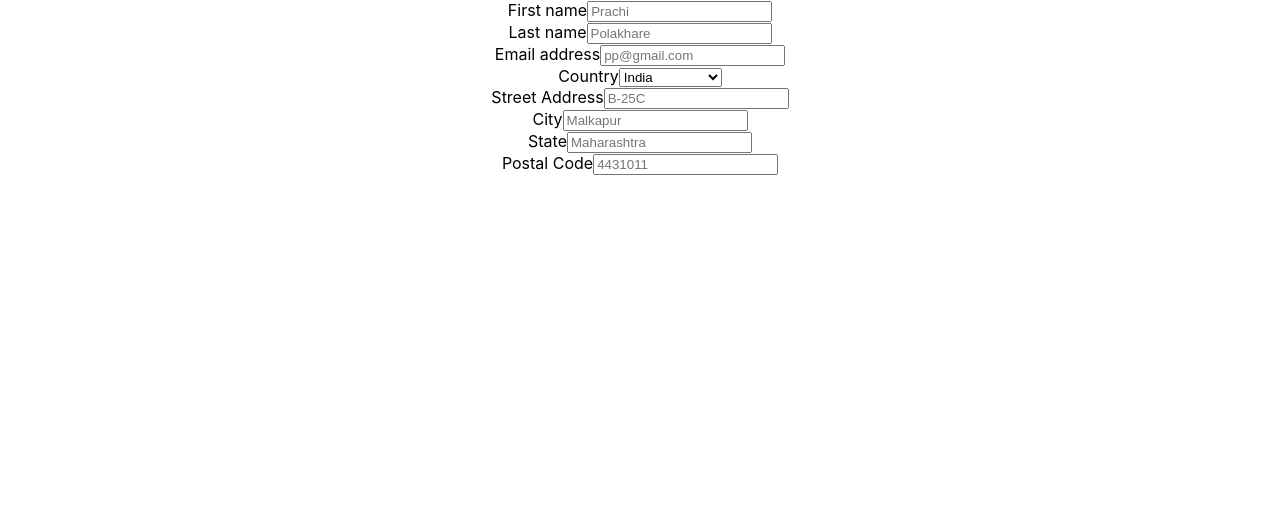
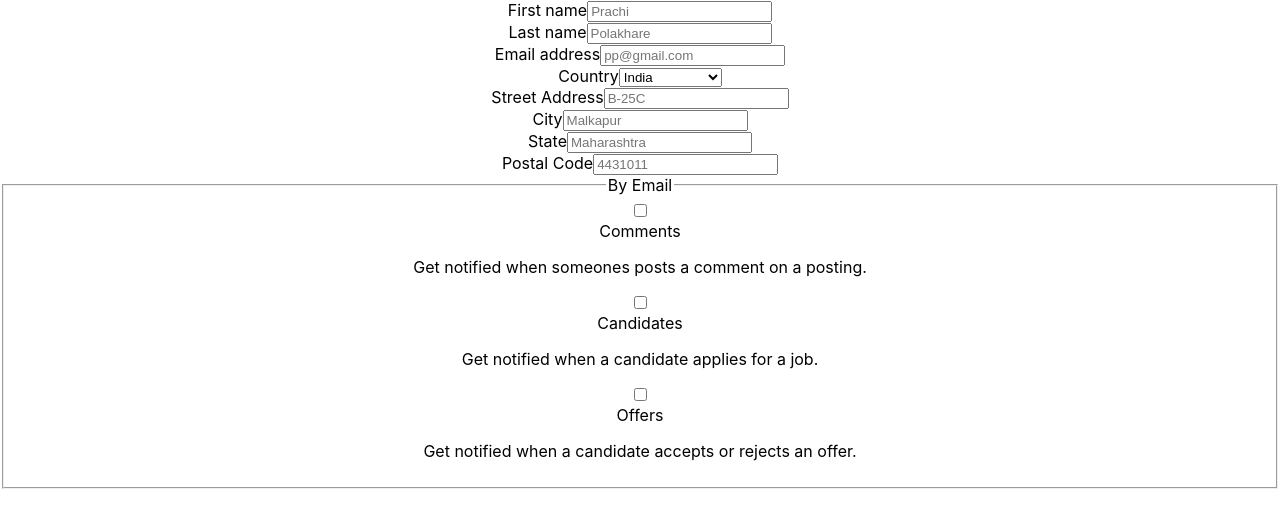
Before and after one commit to Prachi24599/form-app-hw, a React (Create React App) app: page / in a window 1280 px wide. Shown: the top 528 px of the page. Built offline with nearby package versions, Linux system fonts and the light colour scheme.

Commit message:
checkboxes added in form

```diff
--- a/src/App.js
+++ b/src/App.js
@@ -11,10 +11,16 @@ function App() {
     city: "",
     state: "",
     postalCode: "",
+    comments: false,
+    candidates: false,
+    offers: false,
   });
   function changeHandler(event) {
     const { name, value, checked, type } = event.target;
-    setFormData((prev) => ({ ...prev, [name]: value }));
+    setFormData((prev) => ({
+      ...prev,
+      [name]: type === "checkbox" ? checked : value,
+    }));
   }
   console.log(formData);
   return (
@@ -102,6 +108,48 @@ function App() {
           value={formData.postalCode}
           onChange={changeHandler}
         />
+        <fieldset>
+          <legend>By Email</legend>
+          <div className="flex">
+            <input
+              type="checkbox"
+              id="comments"
+              name="comments"
+              value={formData.comments}
+              onChange={changeHandler}
+            />
+            <div>
+              <label htmlFor="comments">Comments</label>
+              <p>Get notified when someones posts a comment on a posting.</p>
+            </div>
+          </div>
+          <div className="flex">
+            <input
+              type="checkbox"
+              id="candidates"
+              name="candidates"
+              value={formData.candidates}
+              onChange={changeHandler}
+            />
+            <div>
+              <label htmlFor="candidates">Candidates</label>
+              <p>Get notified when a candidate applies for a job.</p>
+            </div>
+          </div>
+          <div className="flex">
+            <input
+              type="checkbox"
+              id="offers"
+              name="offers"
+              value={formData.offers}
+              onChange={changeHandler}
+            />
+            <div>
+              <label htmlFor="offers">Offers</label>
+              <p>Get notified when a candidate accepts or rejects an offer.</p>
+            </div>
+          </div>
+        </fieldset>
       </form>
     </div>
   );
```
